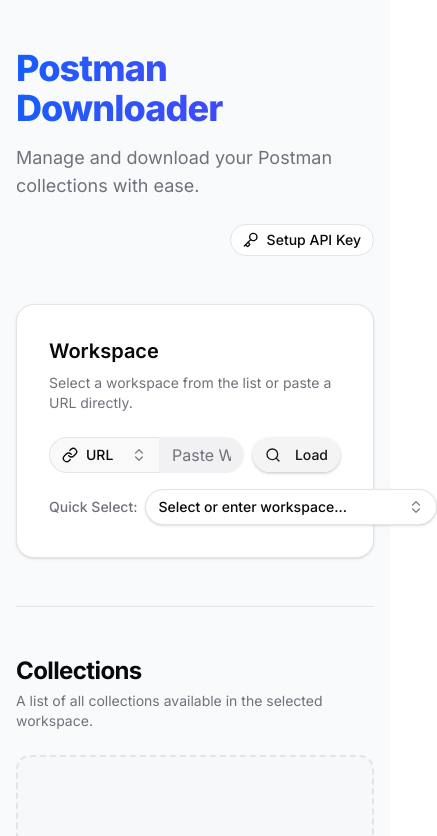
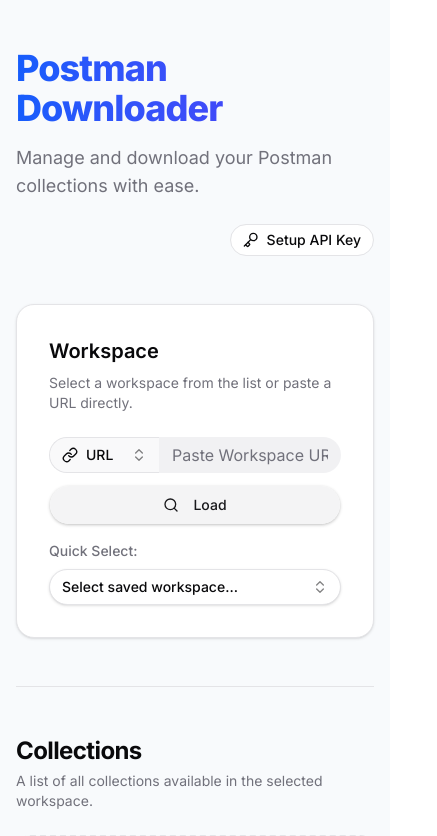
Before and after one commit to fiqriachmada/postman-downloader-next, a Next.js app: page / in a window 390 px wide. Shown: the top 836 px of the page, 437 px wide, since content can reach past the window. Built offline with nearby package versions, Linux system fonts and the light colour scheme.

Commit message:
Improve mobile responsiveness for workspace and table controls

```diff
--- a/components/collection-table.tsx
+++ b/components/collection-table.tsx
@@ -243,20 +243,20 @@
   return (
     <div className="space-y-4">
       {/* Table Top Actions */}
-      <div className="flex items-center justify-between">
-        <div className="flex items-center gap-2">
+      <div className="flex flex-col gap-3 lg:flex-row lg:items-center lg:justify-between">
+        <div className="flex flex-wrap items-center gap-2">
           <Badge variant="outline" className="px-3 py-1">
             {collections.length} Collections found
           </Badge>
           {selectedCount > 0 && (
-            <div className="flex items-center gap-1 animate-in fade-in slide-in-from-left-2 duration-300">
+            <div className="flex flex-wrap items-center gap-1 animate-in fade-in slide-in-from-left-2 duration-300">
               <Badge variant="secondary" className="px-3 py-1 bg-blue-100 text-blue-700 border-blue-200">
                 {selectedCount} selected
               </Badge>
               <Button
                 variant="ghost"
                 size="sm"
-                className="h-7 px-2 text-[10px] uppercase font-bold tracking-wider"
+                className="h-7 px-2 text-[10px] uppercase font-bold tracking-wider sm:text-xs"
                 onClick={() => table.toggleAllRowsSelected(true)}
               >
                 Select All
@@ -264,7 +264,7 @@
               <Button
                 variant="ghost"
                 size="sm"
-                className="h-7 px-2 text-[10px] uppercase font-bold tracking-wider text-muted-foreground"
+                className="h-7 px-2 text-[10px] uppercase font-bold tracking-wider text-muted-foreground sm:text-xs"
                 onClick={() => table.toggleAllRowsSelected(false)}
               >
                 Unselect All
@@ -273,12 +273,12 @@
           )}
         </div>
 
-        <div className="flex items-center gap-2">
+        <div className="flex w-full flex-col gap-2 sm:flex-row sm:flex-wrap sm:items-center lg:w-auto">
           {selectedCount > 0 && (
             <Button
               size="sm"
               variant="default"
-              className="bg-indigo-600 hover:bg-indigo-700"
+              className="w-full bg-indigo-600 hover:bg-indigo-700 sm:w-auto"
               onClick={() => handleBulkDownload(selectedRows.map(r => r.original))}
               disabled={isBulkDownloading}
             >
@@ -290,6 +290,7 @@
           <Button
             size="sm"
             variant="outline"
+            className="w-full sm:w-auto"
             onClick={() => handleBulkDownload(collections)}
             disabled={isBulkDownloading || collections.length === 0}
           >
--- a/components/quick-select.tsx
+++ b/components/quick-select.tsx
@@ -55,7 +55,7 @@
   };
 
   return (
-    <div className="flex items-center gap-2">
+    <div className="flex w-full flex-col gap-2 sm:flex-row sm:items-center">
       <span className="text-sm font-medium text-muted-foreground whitespace-nowrap">
         Quick Select:
       </span>
@@ -67,10 +67,10 @@
             aria-expanded={open}
             className="w-full justify-between overflow-hidden shadow-sm"
           >
-            <span className="truncate">
+            <span className="truncate text-left">
               {selectedWorkspace
                 ? selectedWorkspace.label
-                : workspaceId || "Select or enter workspace..."}
+                : "Select saved workspace..."}
             </span>
             <ChevronsUpDown className="ml-2 h-4 w-4 shrink-0 opacity-50" />
           </Button>
@@ -86,7 +86,7 @@
                     {savedWorkspaces.map((workspace) => (
                       <CommandItem
                         key={workspace.id}
-                        value={workspace.id}
+                        value={`${workspace.label} ${workspace.id}`}
                         className="flex items-center justify-between group cursor-pointer"
                         onSelect={() => {
                           if (!apiKey) {
@@ -114,7 +114,7 @@
                             size="icon"
                             className="h-7 w-7 hover:bg-muted"
                             onPointerDown={(e) => e.stopPropagation()}
-                            onClick={(e) => {
+                            onClick={() => {
                               onEdit(workspace);
                               setOpen(false);
                             }}
--- a/components/workspace-input.tsx
+++ b/components/workspace-input.tsx
@@ -74,14 +74,14 @@
   const currentType = inputTypes.find(t => t.value === inputType);
 
   return (
-    <div className="flex gap-2">
-      <div className="flex-1 flex gap-0">
+    <div className="flex flex-col gap-3 sm:flex-row sm:items-stretch sm:gap-2">
+      <div className="flex w-full gap-0">
         <Popover open={typePopoverOpen} onOpenChange={setTypePopoverOpen}>
           <PopoverTrigger asChild>
             <Button
               variant="outline"
               role="combobox"
-              className="w-[110px] justify-between rounded-r-none border-r-0 bg-muted/50 hover:bg-muted/70 px-3"
+              className="w-[110px] shrink-0 justify-between rounded-r-none border-r-0 bg-muted/50 px-3 hover:bg-muted/70"
             >
               <div className="flex items-center gap-2 overflow-hidden">
                 {currentType && <currentType.icon className="w-3.5 h-3.5 shrink-0" />}
@@ -121,7 +121,7 @@
             </Command>
           </PopoverContent>
         </Popover>
-        <div className="relative flex-1">
+        <div className="relative min-w-0 flex-1">
           <Input
             placeholder={inputType === 'url' ? "Paste Workspace URL..." : "Enter Workspace ID..."}
             value={inputValue}
@@ -136,7 +136,12 @@
           )}
         </div>
       </div>
-      <Button onClick={handleSearch} variant="secondary" disabled={isLoading} className="shadow-sm">
+      <Button
+        onClick={handleSearch}
+        variant="secondary"
+        disabled={isLoading}
+        className="h-10 w-full shadow-sm sm:w-auto"
+      >
         {isLoading ? <Loader2 className="w-4 h-4 animate-spin" /> : <Search className="w-4 h-4 mr-2" />}
         Load
       </Button>
```
